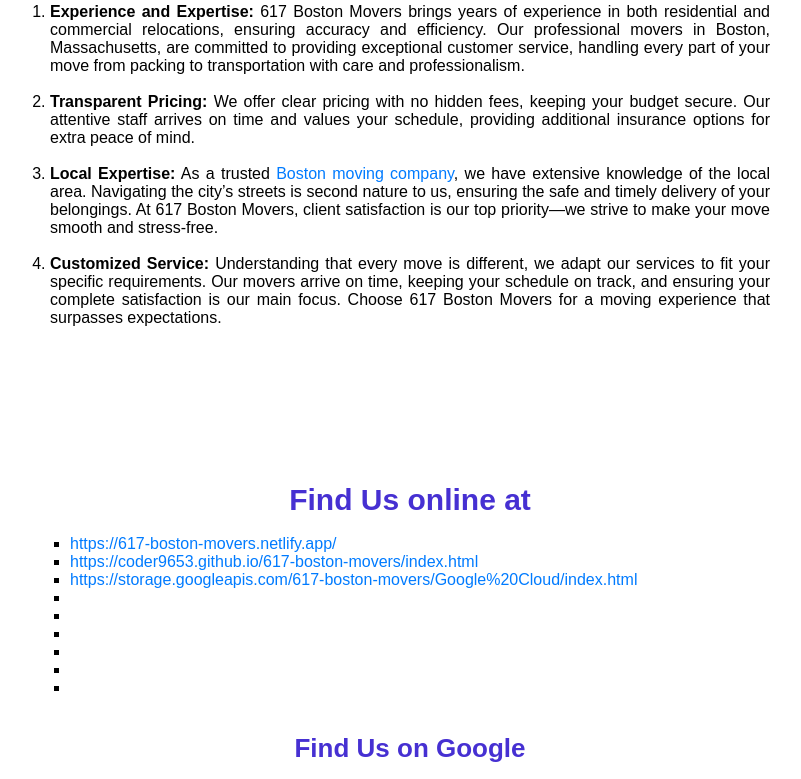
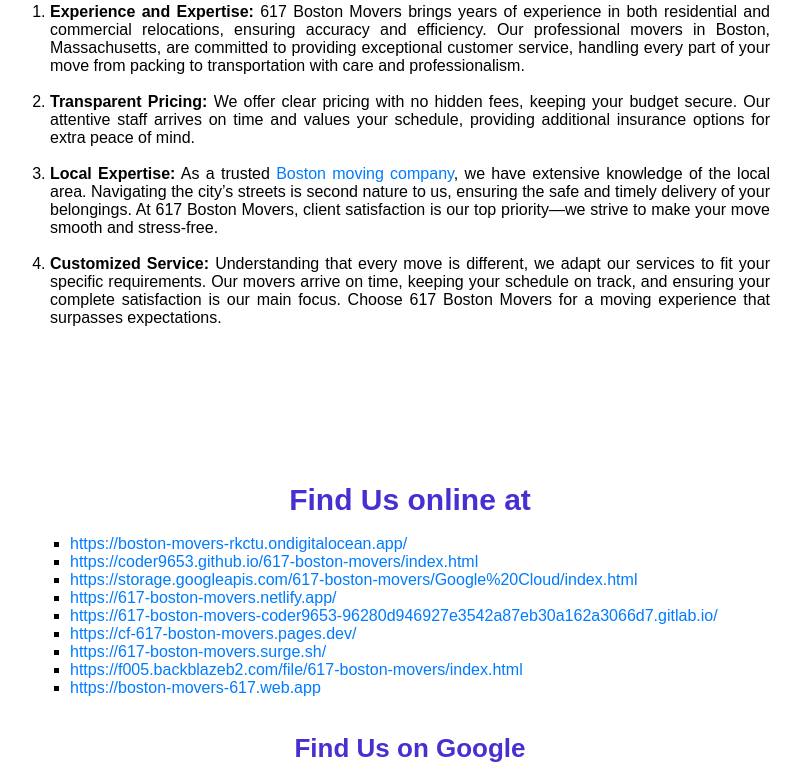
Before and after one commit to coder9653/vercel-617-boston-movers, a plain HTML site: page index.html in a window 1280 px wide. Shown: the part 10935-11714 px from the top of the page, without its empty margins (230-1031 px from the left). Drawn offline with Linux system fonts and the light colour scheme.

Commit message:
Update index.html

```diff
--- a/index.html
+++ b/index.html
@@ -10,7 +10,7 @@
         crossorigin="anonymous" referrerpolicy="no-referrer" />
     <meta name="description"
         content="Discover 617 Boston Movers, a trusted moving company with 10+ years of experience, ensuring a stress-free relocation in Boston.">
-    <!-- <link rel="canonical" href="http://127.0.0.1:5500/Gitlab/index.html"> -->
+    <link rel="canonical" href="https://vercel-617-boston-movers.vercel.app/index.html">
     <style>
         html,
         body {
@@ -834,23 +834,23 @@
         <h2 style="text-align: center; color: #4630D2; font-size: 30px;"> Find Us online at</h2><br>
         <ul style="list-style: square; text-align: justify; margin-left: 300px; text-decoration: none;">
 
-                <li><a href="https://617-boston-movers.netlify.app/" style="text-decoration: none; color: #007bff;">https://617-boston-movers.netlify.app/</a>
+            <li><a href="https://boston-movers-rkctu.ondigitalocean.app/" style="text-decoration: none; color: #007bff;">https://boston-movers-rkctu.ondigitalocean.app/</a>
             </li>
             <li><a href="https://coder9653.github.io/617-boston-movers/index.html" style="text-decoration: none; color: #007bff;">https://coder9653.github.io/617-boston-movers/index.html</a>
             </li>
             <li><a href="https://storage.googleapis.com/617-boston-movers/Google%20Cloud/index.html" style="text-decoration: none; color: #007bff;">https://storage.googleapis.com/617-boston-movers/Google%20Cloud/index.html</a>
             </li>
-                <li><a href="" style="text-decoration: none; color: #007bff;"></a>
+            <li><a href="https://617-boston-movers.netlify.app/" style="text-decoration: none; color: #007bff;">https://617-boston-movers.netlify.app/</a>
             </li>
-                <li><a href="" style="text-decoration: none; color: #007bff;"></a>
+            <li><a href="https://617-boston-movers-coder9653-96280d946927e3542a87eb30a162a3066d7.gitlab.io/" style="text-decoration: none; color: #007bff;">https://617-boston-movers-coder9653-96280d946927e3542a87eb30a162a3066d7.gitlab.io/</a>
             </li>
-                <li><a href="" style="text-decoration: none; color: #007bff;"></a>
+            <li><a href="https://cf-617-boston-movers.pages.dev/" style="text-decoration: none; color: #007bff;">https://cf-617-boston-movers.pages.dev/</a>
             </li>
-                <li><a href="" style="text-decoration: none; color: #007bff;"></a>
+            <li><a href="https://617-boston-movers.surge.sh/" style="text-decoration: none; color: #007bff;">https://617-boston-movers.surge.sh/</a>
             </li>
-                <li><a href="" style="text-decoration: none; color: #007bff;"></a>
+            <li><a href="https://f005.backblazeb2.com/file/617-boston-movers/index.html" style="text-decoration: none; color: #007bff;">https://f005.backblazeb2.com/file/617-boston-movers/index.html</a>
             </li>
-                <li><a href="" style="text-decoration: none; color: #007bff;"></a>
+            <li><a href="https://boston-movers-617.web.app" style="text-decoration: none; color: #007bff;">https://boston-movers-617.web.app</a>
             </li>
 
         </ul>
```
Lines whose indentation alone changed are shown as unchanged.
